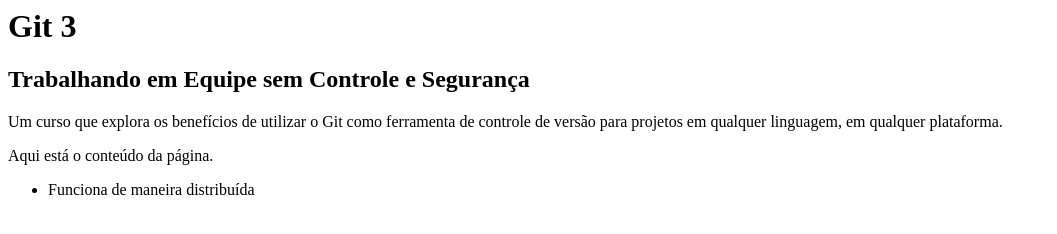
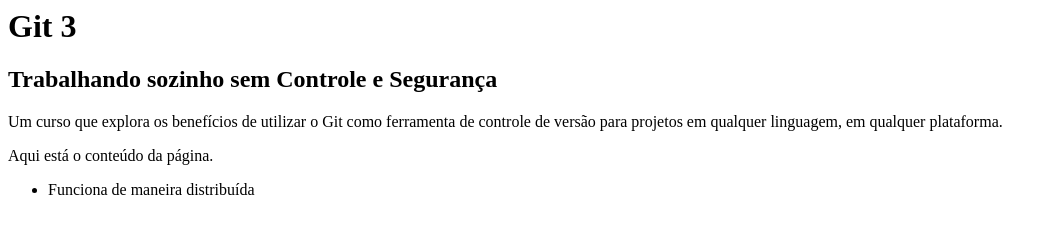
Before and after one commit to delanoholanda/testeDiretorio, a plain HTML site: page index.html in a window 1280 px wide. Shown: the whole page, without its empty margins (0-1057 px from the left). Drawn offline with Linux system fonts and the light colour scheme.

Commit message:
alterando para trabalho individual

```diff
--- a/index.html
+++ b/index.html
@@ -3,7 +3,7 @@
     </head>
     <body>
        <h1>Git 3</h1>
-        <h2>Trabalhando em Equipe sem Controle e Segurança</h2>
+        <h2>Trabalhando sozinho sem Controle e Segurança</h2>
 
         <p>Um curso que explora os benefícios de utilizar o Git como ferramenta de controle de versão para projetos em qualquer linguagem, em qualquer plataforma.</p>
 
```
